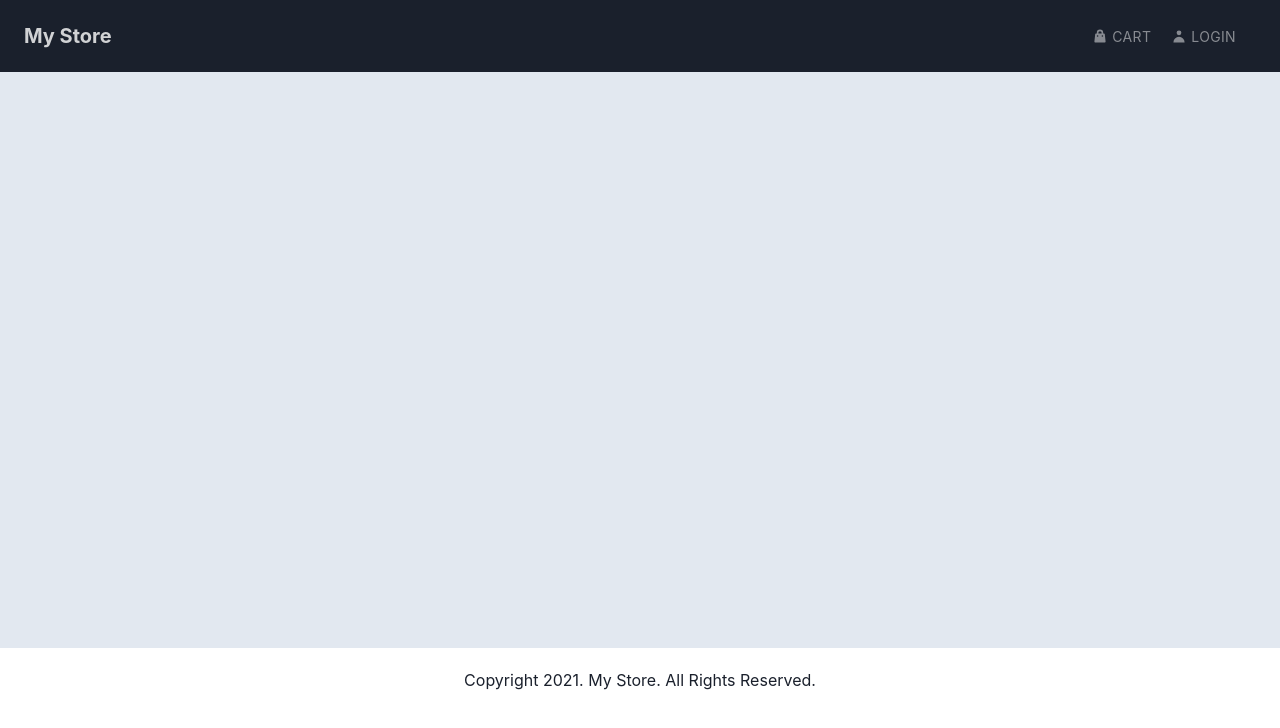
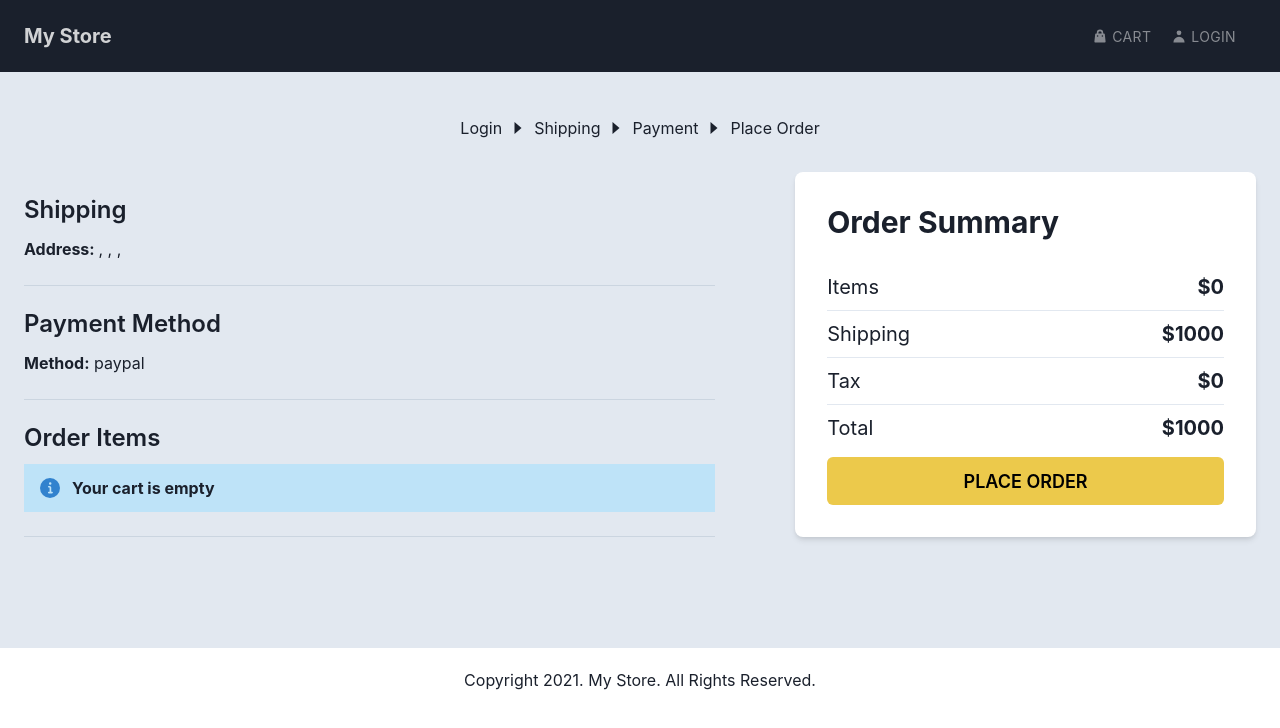
Before and after one commit to Swapnil-Bhabal/MyStore, a React (Create React App) app in the folder frontend/: page /placeorder in a window 1280 px wide. Shown: the top 728 px of the page. Built offline with nearby package versions, Linux system fonts and the light colour scheme.

Commit message:
Step 46 Done: Place Order Screen Created.

```diff
--- a/frontend/src/App.js
+++ b/frontend/src/App.js
@@ -10,6 +10,7 @@
 import ProfileScreen from './screens/ProfileScreen';
 import ShippingScreen from './screens/ShippingScreen';
 import PaymentScreen from './screens/PaymentScreen';
+import PlaceOrderScreen from './screens/PlaceOrderScreen';
 
 const App = () => {
     return (
@@ -22,6 +23,7 @@
         py="6"
         px="6"
         bgColor="gray.200">
+        <Route path="/placeorder" component={PlaceOrderScreen}/>
         <Route path="/payment" component={PaymentScreen}/>
         <Route path="/shipping" component={ShippingScreen}/>
         <Route path="/profile" component={ProfileScreen}/>
--- /dev/null
+++ b/frontend/src/screens/PlaceOrderScreen.js
@@ -0,0 +1,173 @@
+import { Link as RouterLink } from 'react-router-dom';
+import {
+  Button,
+  Flex,
+  Heading,
+  Box,
+  Grid,
+  Text,
+  Image,
+  Link,
+} from '@chakra-ui/react';
+import { useDispatch, useSelector } from 'react-redux';
+
+import Message from '../components/Message';
+import CheckoutSteps from '../components/CheckoutSteps';
+
+const PlaceOrderScreen = () => {
+    const cart = useSelector((state) => state.cart);
+
+    cart.itemsPrice = cart.cartItems.reduce(
+        (acc, currItem) => acc + currItem.price * currItem.qty, 0
+    );
+    cart.shippingPrice = cart.itemsPrice < 1000 ? 1000 : 0;
+    cart.taxPrice = (12 * cart.itemsPrice) / 100;
+    cart.totalPrice = cart.itemsPrice + cart.shippingPrice + cart.taxPrice;
+
+    const placeOrderHandler = () => {
+        console.log('ORDER');
+    };
+
+    return (
+        <Flex w="full" py="5" direction="column">
+            <CheckoutSteps step1 step2 step3 step4/>
+            <Grid templateColumns="3fr 2fr" gap="20">
+            <Flex direction="column">
+            <Box borderBottom="1px" py="6" borderColor="gray.300">
+            <Heading as="h2" fontSize="2xl" fontWeight="semibold" mb="3">
+            Shipping
+            </Heading>
+            <Text>
+            <strong>Address: </strong>
+            {cart.shippingAddress.address}, {cart.shippingAddress.city}, {' '}
+            {cart.shippingAddress.postalCode}, {cart.shippingAddress.country}
+            </Text>
+            </Box>
+            <Box borderBottom="1px" py="6" borderColor="gray.300">
+            <Heading as="h2" fontSize="2xl" fontWeight="semibold" mb="3">
+            Payment Method
+            </Heading>
+            <Text>
+            <strong>Method:</strong> {cart.paymentMethod}
+            </Text>
+            </Box>
+            <Box borderBottom="1px" py="6" borderColor="gray.300">
+            <Heading as="h2" fontSize="2xl" fontWeight="semibold" mb="3">
+            Order Items
+            </Heading>
+            <Box>
+            {cart.cartItems.length === 0 ? (
+                <Message>Your cart is empty </Message>
+            ) : (
+                <Box py="2">
+                {cart.cartItems.map((item, index) => (
+                    <Flex
+                        key={index}
+                        alignItems="center"
+                        justifyContent="space-between"
+                        >
+                        <Flex py="2" alignItems="center">
+                        <Image
+                        src={item.image}
+                        alt={item.name}
+                        w="12"
+                        h="12"
+                        objectFit="cover"
+                        mr="6"
+                        />
+                        <Link
+                            as={RouterLink}
+                            to={`/product/${item.product}`}
+                            fontWeight="medium"
+                            fontSize="xl">
+                            {item.name}
+                        </Link>
+                        </Flex>
+                    <Text fontSize="lg" fontWeight="semibold">
+                        {item.qty || 1} x ${item.price} = ${(item.qty || 1) * item.price}
+                    </Text>
+                    </Flex>
+                ))}
+                </Box>
+            )}
+            </Box>
+            </Box>
+            </Flex>
+
+            <Flex
+                direction="column"
+                bgColor="white"
+                justifyContent="space-between"
+                py="8"
+                px="8"
+                shadow="md"
+                rounded="lg"
+                borderColor="gray.300"
+                >
+                <Box>
+                <Heading mb="6" as="h2" fontSize="3xl" fontWeight="bold">
+                Order Summary
+                </Heading>
+                <Flex
+                    borderBottom="1px"
+                    py="2"
+                    borderColor="gray.200"
+                    alignItems="center"
+                    justifyContent="space-between"
+                    >
+                    <Text fontSize="xl">Items</Text>
+                    <Text fontWeight="bold" fontSize="xl">
+                    ${cart.itemsPrice}
+                    </Text>
+                </Flex>
+                <Flex
+                borderBottom="1px"
+                py="2"
+                borderColor="gray.200"
+                alignItems="center"
+                justifyContent="space-between"
+                >
+                <Text fontSize="xl">Shipping</Text>
+                <Text fontWeight="bold" fontSize="xl">
+                ${cart.shippingPrice}
+                </Text>
+                </Flex>
+                <Flex
+              borderBottom="1px"
+              py="2"
+              borderColor="gray.200"
+              alignItems="center"
+              justifyContent="space-between"
+            >
+              <Text fontSize="xl">Tax</Text>
+              <Text fontWeight="bold" fontSize="xl">
+                ${cart.taxPrice}
+              </Text>
+            </Flex>
+            <Flex py="2" alignItems="center" justifyContent="space-between">
+              <Text fontSize="xl">Total</Text>
+              <Text fontWeight="bold" fontSize="xl">
+                ${cart.totalPrice}
+              </Text>
+            </Flex>
+        </Box>
+
+
+
+        <Button
+            size="lg"
+            textTransform="uppercase"
+            colorScheme="yellow"
+            type="button"
+            disabled={cart.cartItems === 0}
+            onClick={placeOrderHandler}
+            >
+            Place Order
+        </Button>
+            </Flex>
+            </Grid>
+        </Flex>
+    );
+};
+
+export default PlaceOrderScreen;
```
